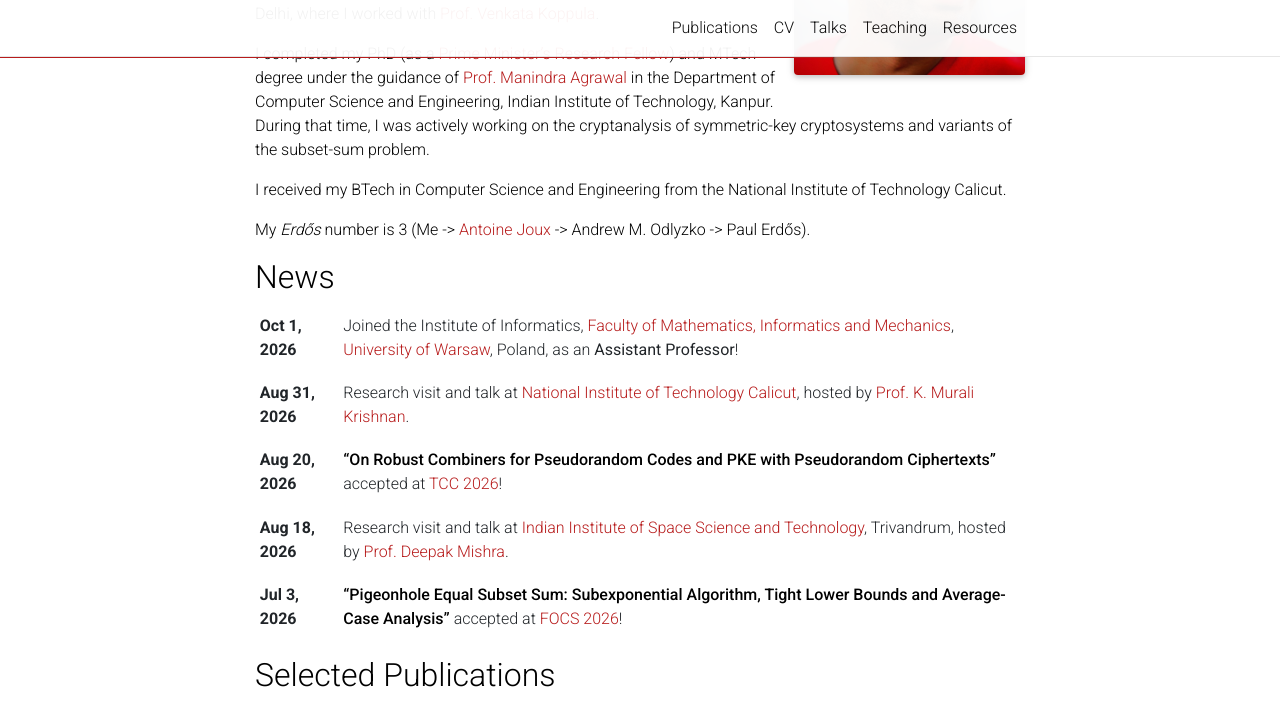
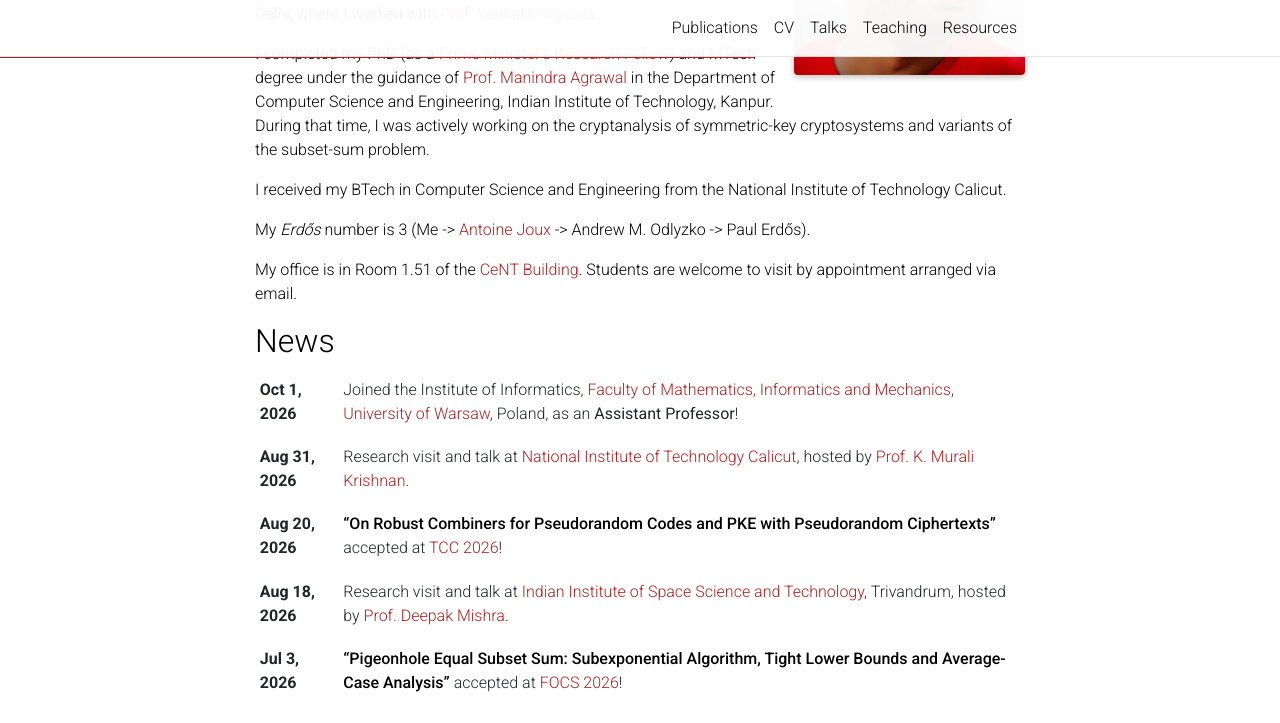
Before and after one commit to Mahe94/mahe94.github.io, a Jekyll site: the page built from _pages/about.md, in a window 1280 px wide and 900 px high, scrolled down 399 px, cut to the strip 0-723 px from the top of the window. Built offline with Jekyll 4.4.1, drawn with Linux system fonts in a browser that asks for light colours; comment, search, counter and statistics services are not loaded; a style sheet for code colours, icons or effects is not loaded.

Commit message:
Add office address to homepage

```diff
--- a/_pages/about.md
+++ b/_pages/about.md
@@ -26,3 +26,5 @@ I completed my PhD (as a <a href="https://pmrf.in">Prime Minister’s Research F
 I received my BTech in Computer Science and Engineering from the National Institute of Technology Calicut.
 
 My <i>Erd<span>&#337;</span>s</i> number is 3 (Me -> <a href='https://cispa.de/en/people/c01anjo'>Antoine Joux</a> -> Andrew M. Odlyzko -> Paul Erd<span>&#337;</span>s).
+
+My office is in Room 1.51 of the <a href='https://www.google.com/maps/search/?api=1&query=Centrum+Nowych+Technologii+UW%2C+Banacha+2c%2C+02-097+Warsaw%2C+Poland'>CeNT Building</a>. Students are welcome to visit by appointment arranged via email.
```
